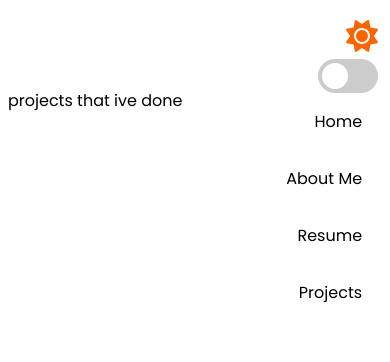
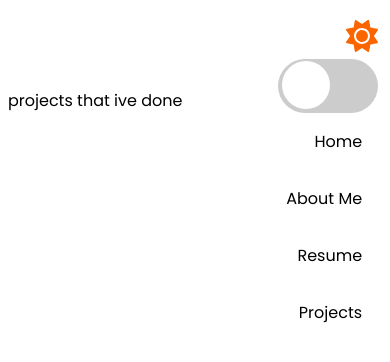
Before and after one commit to CoryZauss/portfolio, a Next.js app: page /projects in a window 390 px wide. Shown: the top 362 px of the page. Built offline with nearby package versions, Linux system fonts and the light colour scheme.

Commit message:
sizing mobile

```diff
--- a/styles/globals.css
+++ b/styles/globals.css
@@ -120,8 +120,8 @@ input:checked + .slider:before {
   display: flex;
   flex-direction: column;
   justify-content: space-between;
-  height: 2rem;
-  width: 2rem;
+  height: 30px;
+  width: 30px;
   background: transparent;
   border: none;
   cursor: pointer;
@@ -135,7 +135,7 @@ input:checked + .slider:before {
 
 .toggle-button-line {
   width: 30px;
-  height: 2px;
+  height: 4px;
   background: var(--color-primary);
 }
 
@@ -148,7 +148,7 @@ input:checked + .slider:before {
   right: 0;
   width: 70%;
   z-index: 300;
-  font-size: 24px;
+  font-size: 64px;
   padding-right: 10px;
 
 }
@@ -164,11 +164,12 @@ input:checked + .slider:before {
 
 .inside-toggle {
   margin-left: 90%;
-  margin-top: 10px;
+  margin-top: 30px;
+  height: 50px;
 }
 
 .burger{
-  margin-left: 95%;
+  margin-left: 90%;
   margin-top: 10px;
 }
 
@@ -278,6 +279,19 @@ input:checked + .slider:before {
   .navbar {
     display: none;
   }
+  .switch {
+    width: 100px;
+    height: 54px;
+  }
+  .slider:before {
+    height: 48px;
+    width: 48px;
+  }
+  input:checked + .slider:before {
+    -webkit-transform: translateX(44px);
+    -ms-transform: translateX(44px);
+    transform: translateX(44px);
+  }
 }
 
 /* non mobile only*/
@@ -288,4 +302,5 @@ input:checked + .slider:before {
   .burger {
     display: none;
   }
+
 }
```
